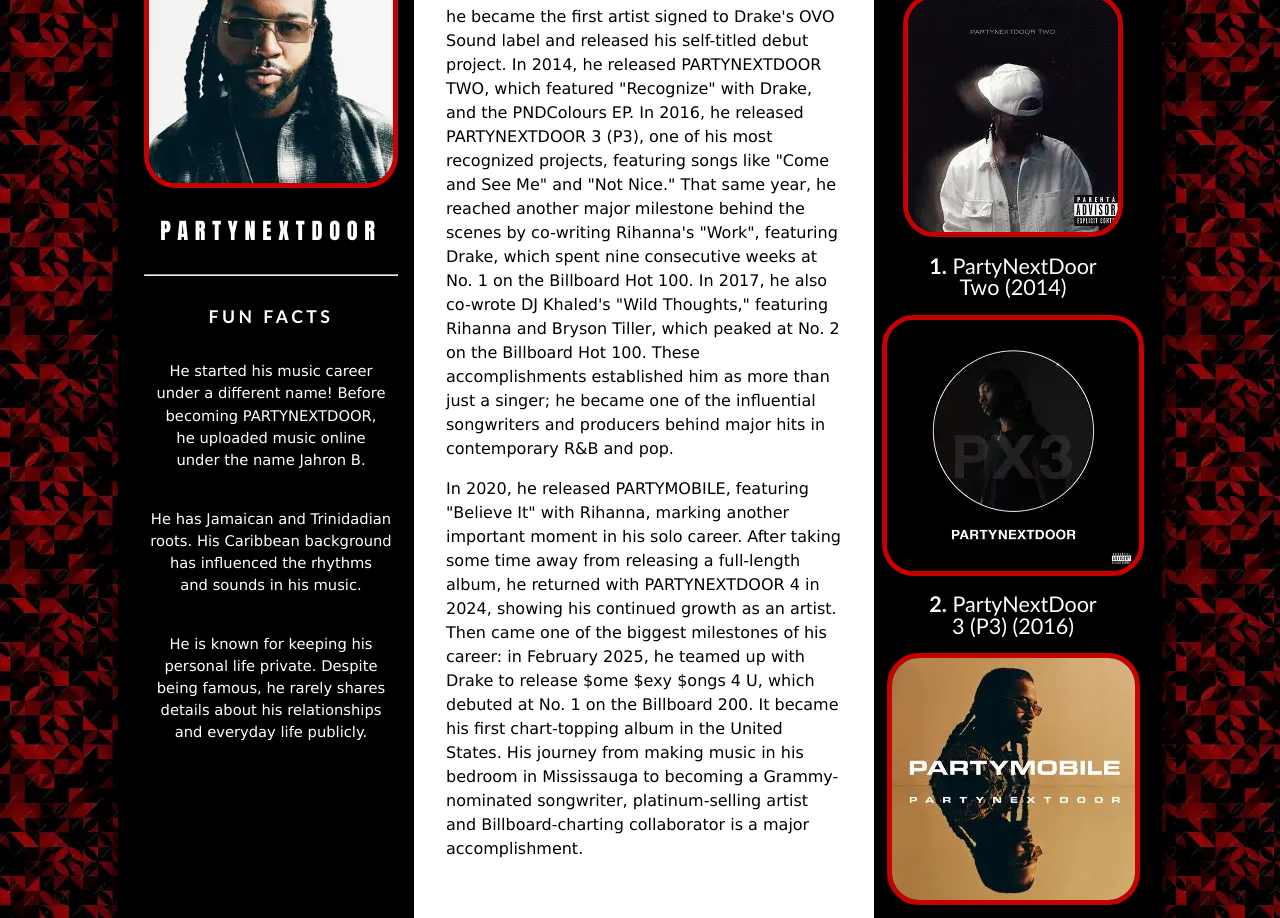
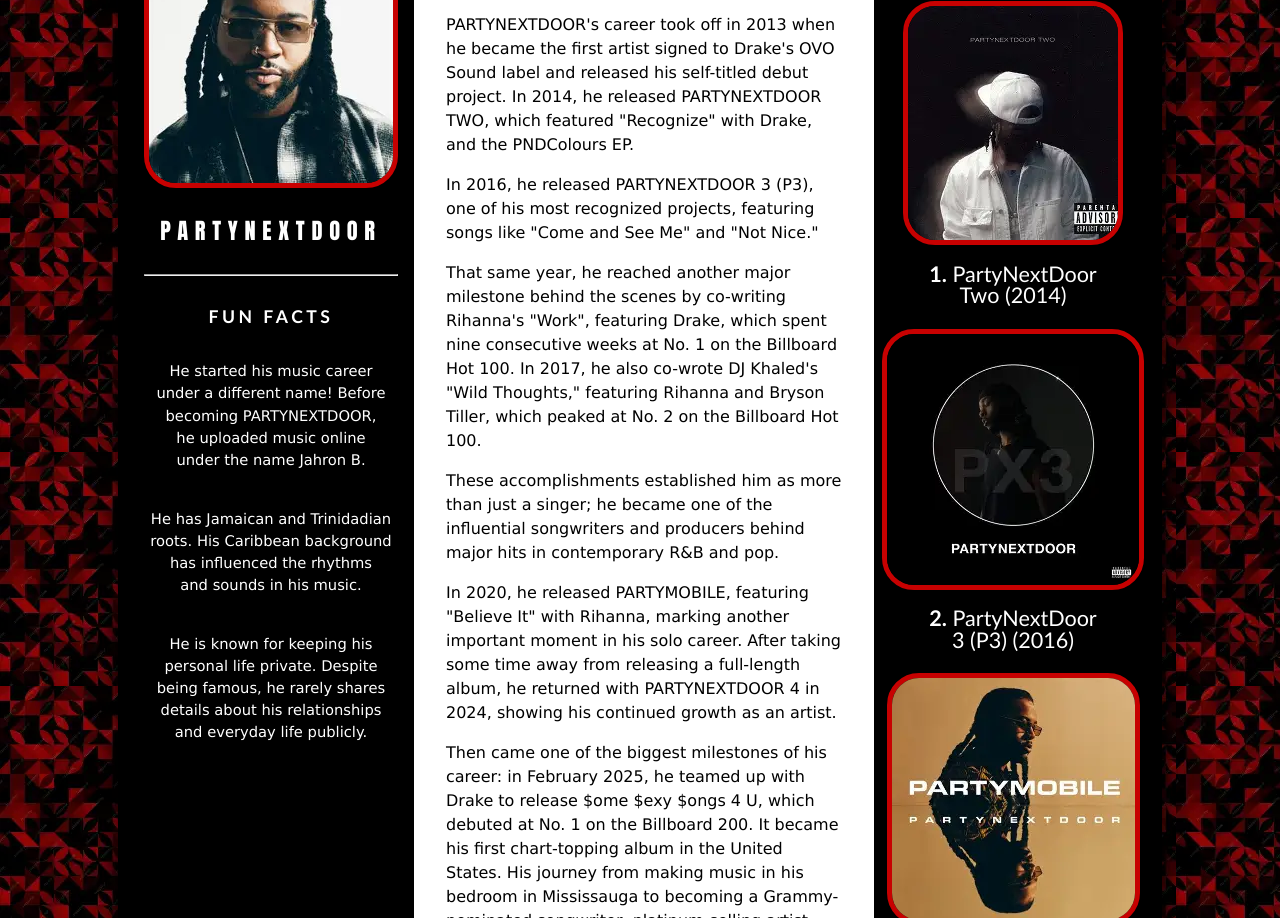
Before and after one commit to BK-0014/Final, a plain HTML site: page party.html in a window 1280 px wide. Shown: the part 250-1168 px from the top of the page. Drawn offline with Linux system fonts and the light colour scheme.

Commit message:
Fixed paragraph spacing in the main content

```diff
--- a/main.css
+++ b/main.css
@@ -121,7 +121,7 @@ padding: 1rem;
   font-family: 'Gill Sans', 'Gill Sans MT', Calibri, 'Trebuchet MS', sans-serif;
   font-size: 200%;
   text-align: center;
-  margin: 1rem;
+  margin: 2rem;
   letter-spacing: 0.3rem;
 }
 .middle-side p {
--- a/party.html
+++ b/party.html
@@ -54,10 +54,19 @@
 
           <h2>THE STORY</h2>
           <p>
-            PARTYNEXTDOOR's career took off in 2013 when he became the first artist signed to Drake's OVO Sound label and released his self-titled debut project. In 2014, he released PARTYNEXTDOOR TWO, which featured "Recognize" with Drake, and the PNDColours EP. In 2016, he released PARTYNEXTDOOR 3 (P3), one of his most recognized projects, featuring songs like "Come and See Me" and "Not Nice." That same year, he reached another major milestone behind the scenes by co-writing Rihanna's "Work", featuring Drake, which spent nine consecutive weeks at No. 1 on the Billboard Hot 100. In 2017, he also co-wrote DJ Khaled's "Wild Thoughts," featuring Rihanna and Bryson Tiller, which peaked at No. 2 on the Billboard Hot 100. These accomplishments established him as more than just a singer; he became one of the influential songwriters and producers behind major hits in contemporary R&B and pop.
+            PARTYNEXTDOOR's career took off in 2013 when he became the first artist signed to Drake's OVO Sound label and released his self-titled debut project. In 2014, he released PARTYNEXTDOOR TWO, which featured "Recognize" with Drake, and the PNDColours EP. </p>
+
+            <p>In 2016, he released PARTYNEXTDOOR 3 (P3), one of his most recognized projects, featuring songs like "Come and See Me" and "Not Nice." </p>
+
+            <p> That same year, he reached another major milestone behind the scenes by co-writing Rihanna's "Work", featuring Drake, which spent nine consecutive weeks at No. 1 on the Billboard Hot 100. In 2017, he also co-wrote DJ Khaled's "Wild Thoughts," featuring Rihanna and Bryson Tiller, which peaked at No. 2 on the Billboard Hot 100. </p>
+
+            <p> These accomplishments established him as more than just a singer; he became one of the influential songwriters and producers behind major hits in contemporary R&B and pop.
           </p>
+
           <p>
-            In 2020, he released PARTYMOBILE, featuring "Believe It" with Rihanna, marking another important moment in his solo career. After taking some time away from releasing a full-length album, he returned with PARTYNEXTDOOR 4 in 2024, showing his continued growth as an artist. Then came one of the biggest milestones of his career: in February 2025, he teamed up with Drake to release $ome $exy $ongs 4 U, which debuted at No. 1 on the Billboard 200. It became his first chart-topping album in the United States. His journey from making music in his bedroom in Mississauga to becoming a Grammy-nominated songwriter, platinum-selling artist and Billboard-charting collaborator is a major accomplishment.
+            In 2020, he released PARTYMOBILE, featuring "Believe It" with Rihanna, marking another important moment in his solo career. After taking some time away from releasing a full-length album, he returned with PARTYNEXTDOOR 4 in 2024, showing his continued growth as an artist. </p>
+
+          <p> Then came one of the biggest milestones of his career: in February 2025, he teamed up with Drake to release $ome $exy $ongs 4 U, which debuted at No. 1 on the Billboard 200. It became his first chart-topping album in the United States. His journey from making music in his bedroom in Mississauga to becoming a Grammy-nominated songwriter, platinum-selling artist and Billboard-charting collaborator is a major accomplishment.
           </p>
         </article>
 
```
Lines whose indentation alone changed are shown as unchanged.
